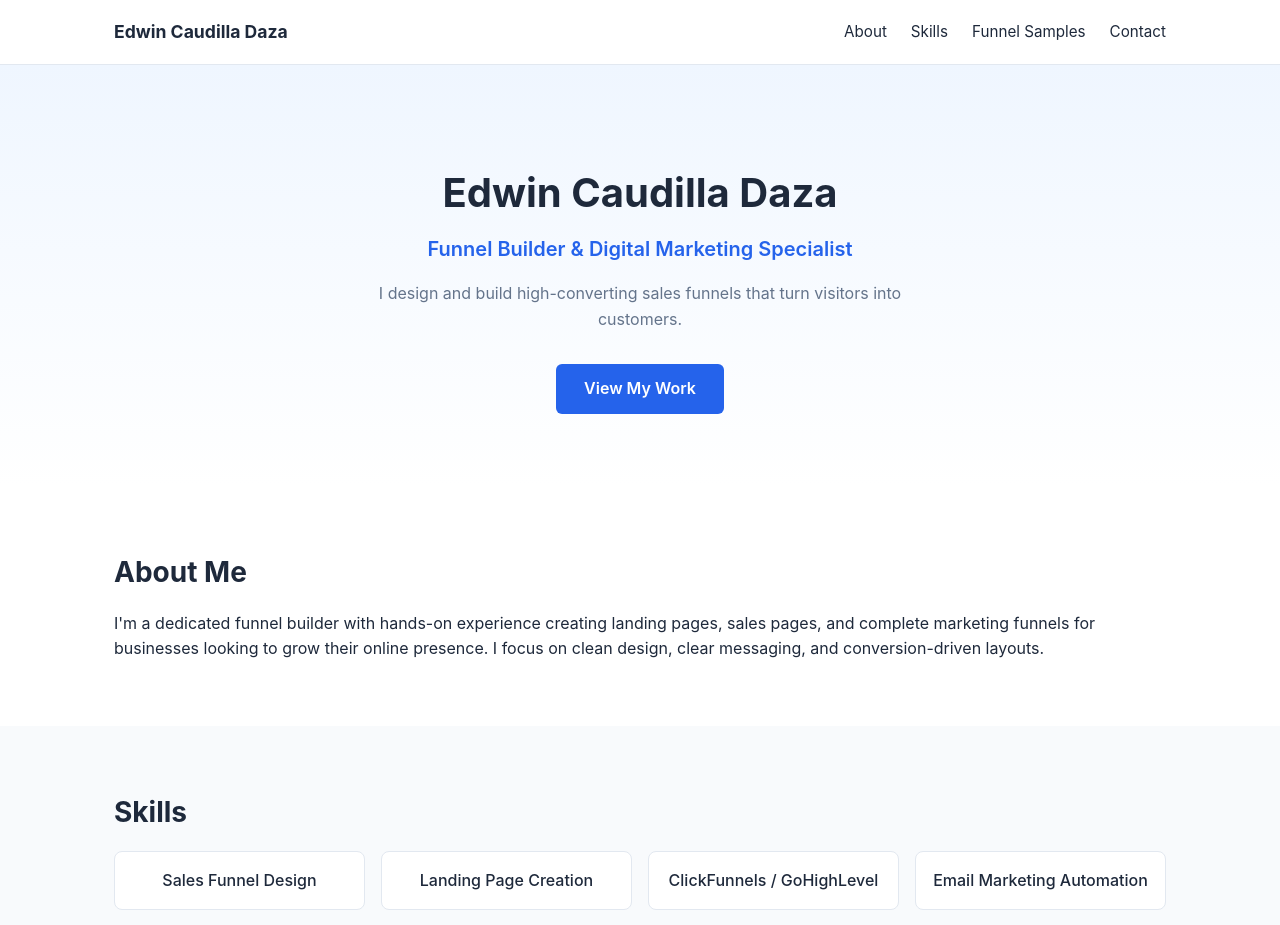
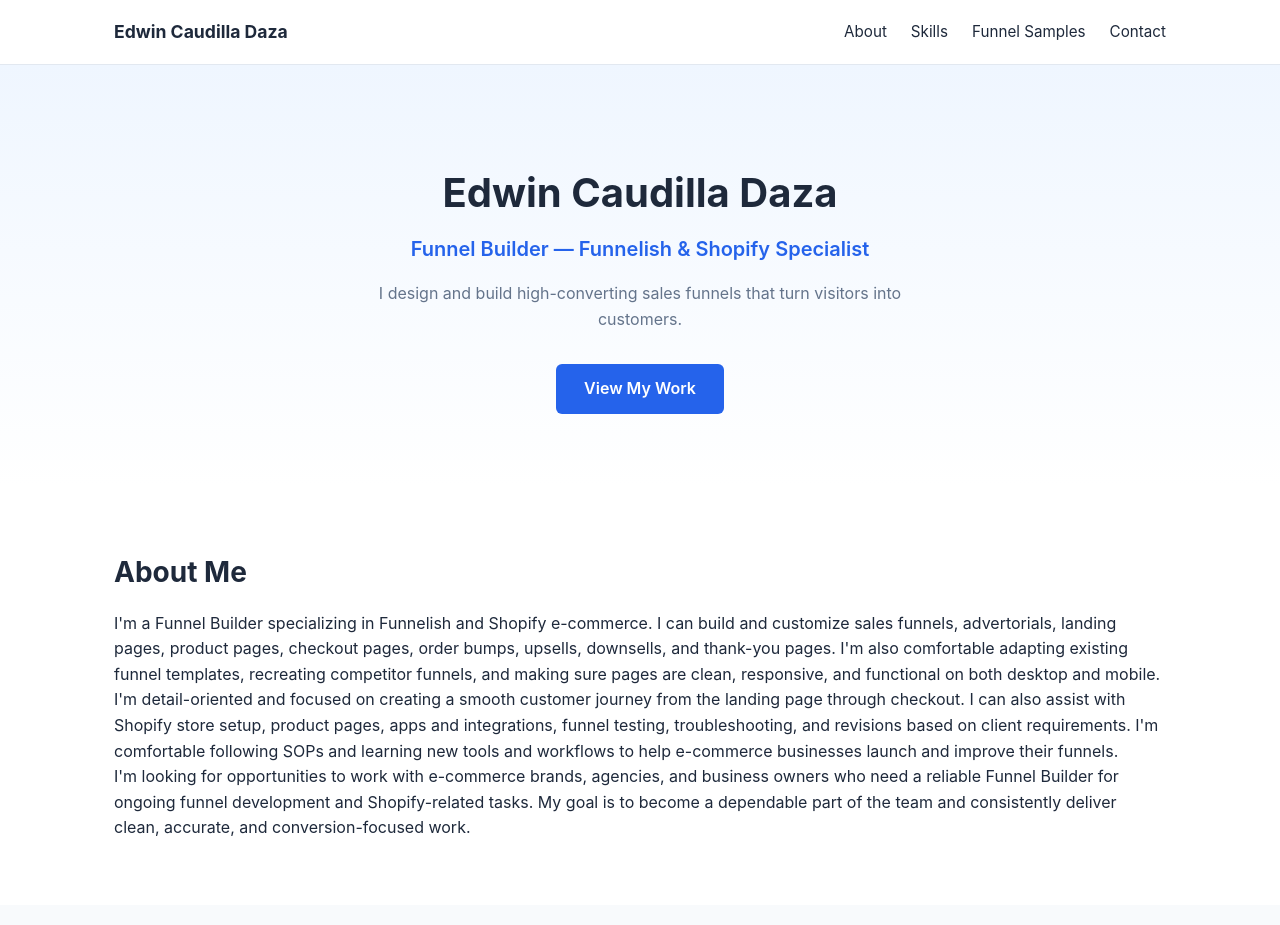
Before and after one commit to jerickpsalinas/edwin-portfolio, a Next.js app: page / in a window 1280 px wide. Shown: the top 925 px of the page. Built offline with nearby package versions, Linux system fonts and the light colour scheme.

Commit message:
Update About and Skills with real profile content
Co-Authored-By: Claude Sonnet 5 <noreply@anthropic.com>
Claude-Session: https://claude.ai/code/session_015rieCaoQeQoag5odJRnLEi

```diff
--- a/app/page.js
+++ b/app/page.js
@@ -16,7 +16,7 @@ export default function Home() {
       <section className="hero">
         <div className="container">
           <h1>Edwin Caudilla Daza</h1>
-          <p className="tagline">Funnel Builder &amp; Digital Marketing Specialist</p>
+          <p className="tagline">Funnel Builder — Funnelish &amp; Shopify Specialist</p>
           <p className="hero-desc">
             I design and build high-converting sales funnels that turn visitors into customers.
           </p>
@@ -28,10 +28,24 @@ export default function Home() {
         <div className="container">
           <h2>About Me</h2>
           <p>
-            I&apos;m a dedicated funnel builder with hands-on experience creating landing pages,
-            sales pages, and complete marketing funnels for businesses looking to grow their
-            online presence. I focus on clean design, clear messaging, and conversion-driven
-            layouts.
+            I&apos;m a Funnel Builder specializing in Funnelish and Shopify e-commerce. I can build
+            and customize sales funnels, advertorials, landing pages, product pages, checkout
+            pages, order bumps, upsells, downsells, and thank-you pages. I&apos;m also comfortable
+            adapting existing funnel templates, recreating competitor funnels, and making sure
+            pages are clean, responsive, and functional on both desktop and mobile.
+          </p>
+          <p>
+            I&apos;m detail-oriented and focused on creating a smooth customer journey from the
+            landing page through checkout. I can also assist with Shopify store setup, product
+            pages, apps and integrations, funnel testing, troubleshooting, and revisions based on
+            client requirements. I&apos;m comfortable following SOPs and learning new tools and
+            workflows to help e-commerce businesses launch and improve their funnels.
+          </p>
+          <p>
+            I&apos;m looking for opportunities to work with e-commerce brands, agencies, and
+            business owners who need a reliable Funnel Builder for ongoing funnel development and
+            Shopify-related tasks. My goal is to become a dependable part of the team and
+            consistently deliver clean, accurate, and conversion-focused work.
           </p>
         </div>
       </section>
@@ -40,12 +54,12 @@ export default function Home() {
         <div className="container">
           <h2>Skills</h2>
           <ul className="skills-grid">
-            <li>Sales Funnel Design</li>
-            <li>Landing Page Creation</li>
-            <li>ClickFunnels / GoHighLevel</li>
-            <li>Email Marketing Automation</li>
-            <li>Copywriting Support</li>
-            <li>Conversion Rate Optimization</li>
+            <li>Funnelish Funnel Building</li>
+            <li>Shopify Store Setup</li>
+            <li>Advertorials &amp; Landing Pages</li>
+            <li>Checkout, Order Bumps &amp; Upsells/Downsells</li>
+            <li>Competitor Funnel Recreation</li>
+            <li>Funnel Testing &amp; Troubleshooting</li>
           </ul>
         </div>
       </section>
```
